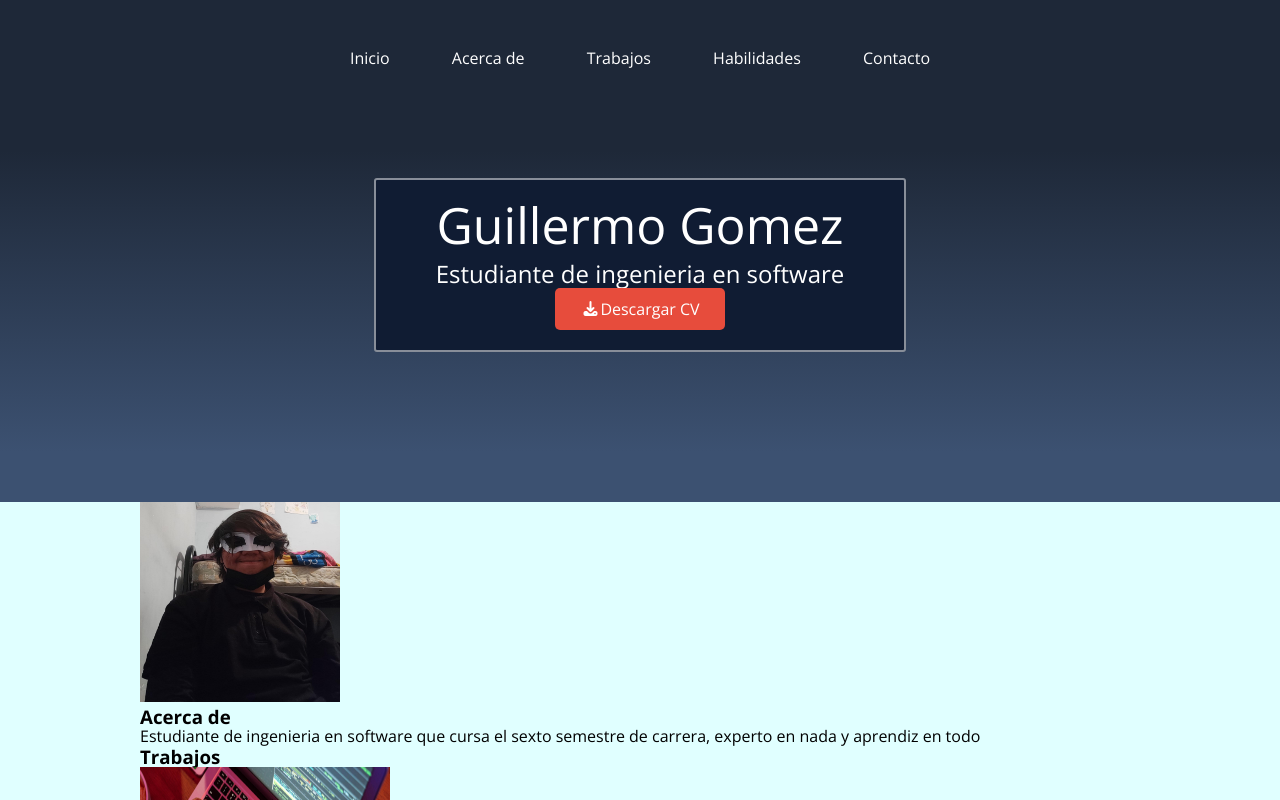
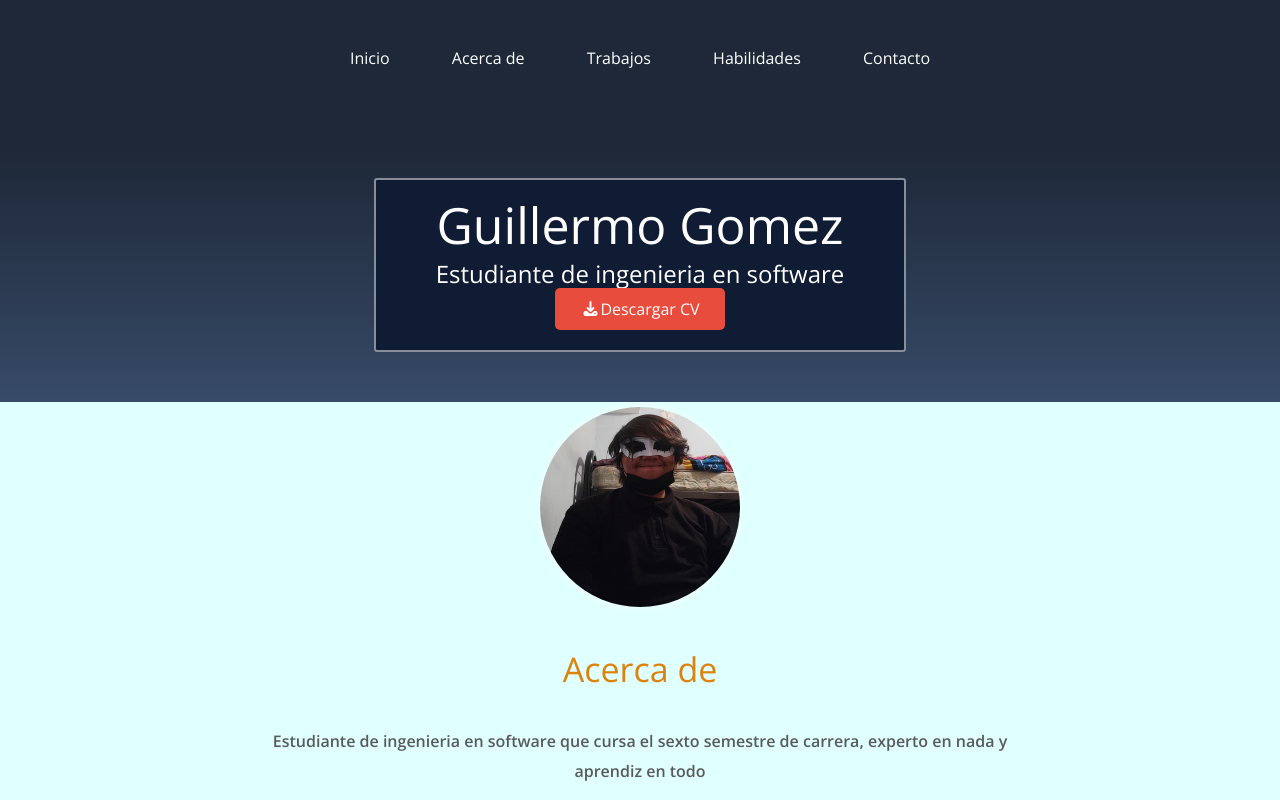
Before and after one commit to GuillermoGomez18/ec2_practicas_html, a plain HTML site: page Portafolio_V1/index.html in a window 1280 px wide. Shown: the top 800 px of the page. Drawn offline with nearby package versions, Linux system fonts and the light colour scheme.

Commit message:
Actualizacion a acerca de

```diff
--- a/Portafolio_V1/css/style.css
+++ b/Portafolio_V1/css/style.css
@@ -100,3 +100,49 @@ header .container-text .text .name{
 .btn-cv:active {
     transform: scale(0.95);
 }
+
+
+/* ---------- MAIN ---------- */
+main .container {
+    overflow: visible;
+}
+/* ---- Acerca de ---- */
+main #section-about {
+    text-align: center;
+}
+
+/* Estilo de foto */
+main #section-about .photo {
+    margin-top: -100px;
+}
+
+main #section-about .photo img {
+    width: 200px;
+    height: 200px;
+    border-radius: 50%;
+    vertical-align: top;
+    border: 5px solid rgba(255, 255, 255, 0.2);
+}
+/* Estilo Texto de la sección acerca de */
+main #section-about .text {
+    color: #5a5a5a;
+    font-weight: 600;
+    font-size: 1em;
+    line-height: 30px;
+    width: 80%;
+    margin: 40px auto 60px auto;
+}
+
+main #section-about .text .title {
+    font-size: 34px;
+    margin-bottom: 40px;
+    line-height: 34px;
+    font-weight: 300;
+    color: #dd820d;
+    text-align: center;
+}
+
+main #section-about .text .bold {
+    color: #3895ea;
+    text-decoration: underline;
+}
```
